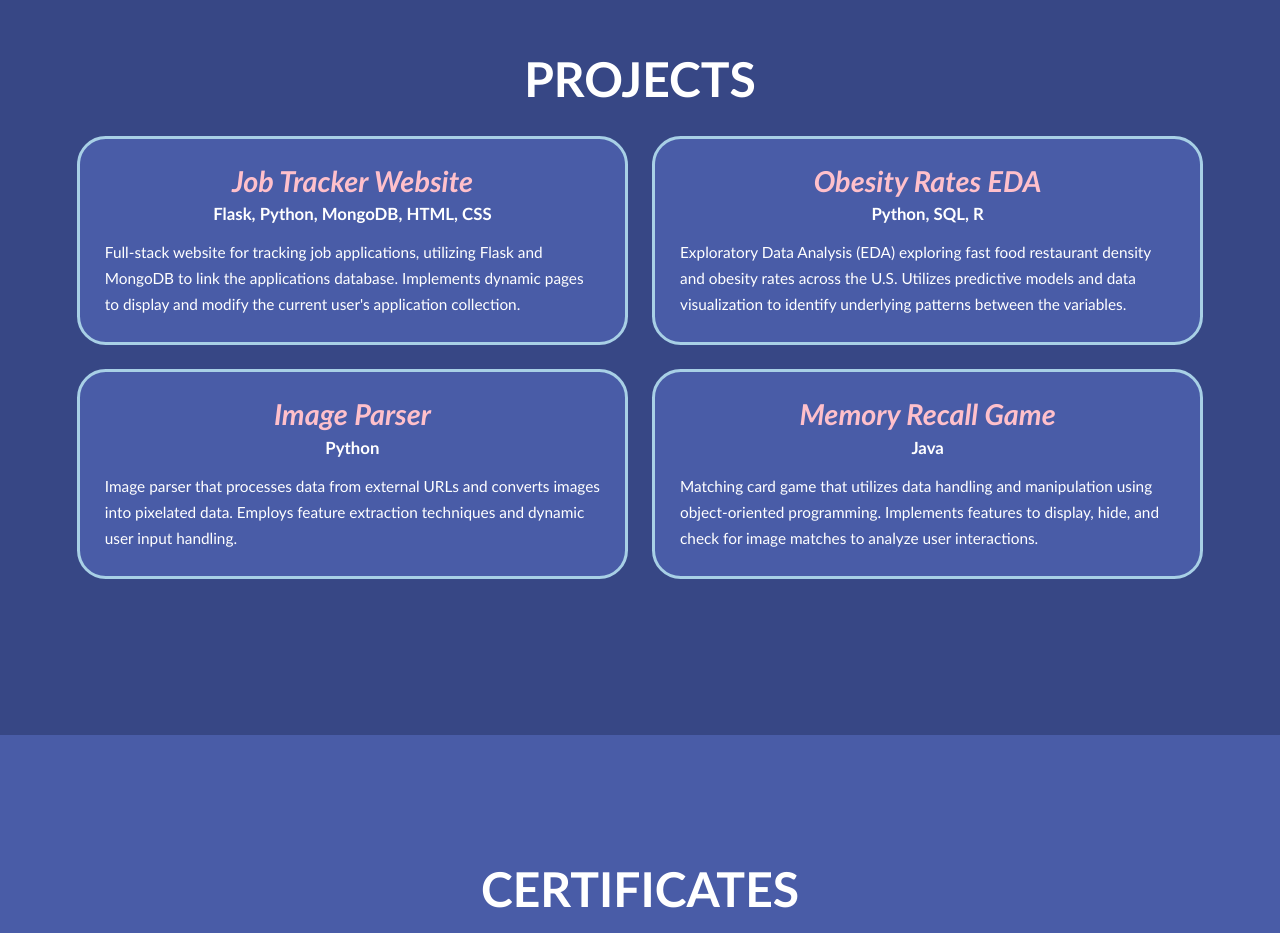
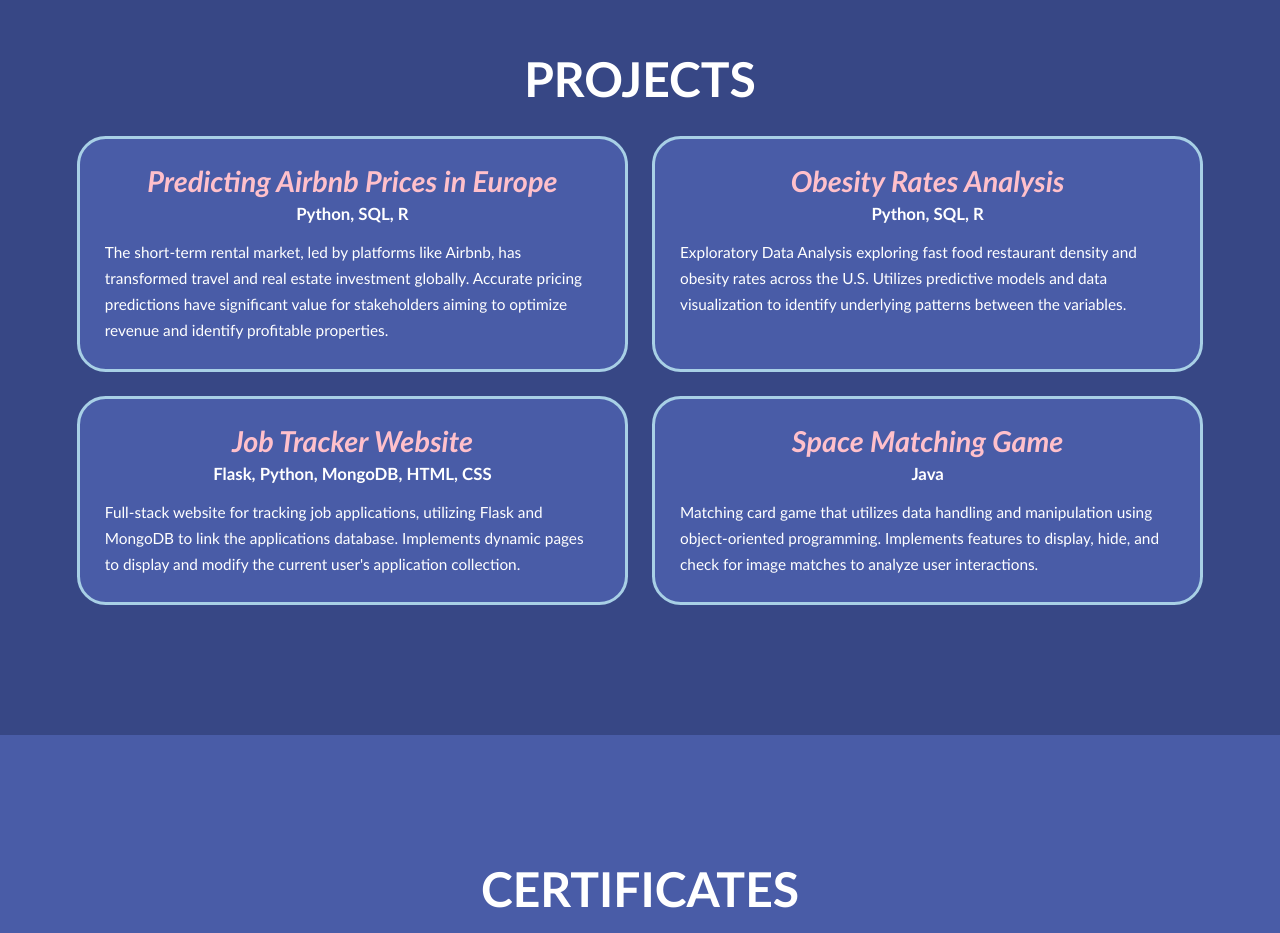
Before and after one commit to reeseburns/Portfolio, a plain HTML site: page index.html in a window 1280 px wide. Shown: the part 2380-3313 px from the top of the page. Drawn offline with nearby package versions, Linux system fonts and the light colour scheme.

Commit message:
Update index.html

```diff
--- a/index.html
+++ b/index.html
@@ -146,6 +146,34 @@
         <div class="projects-container">
             <div class="project-box">
                 <div class="project-info">
+                    <a href="https://github.com/reeseburns/Predicting-Airbnb-Prices" target="_blank" rel="noopener noreferrer">
+                        <h4><strong><i>Predicting Airbnb Prices in Europe</i></strong></h4>
+                        <h5>Python, SQL, R</h5>
+                        <p>The short-term rental market, led by platforms like Airbnb,
+                            has transformed travel and real estate investment globally.
+                            Accurate pricing predictions have significant value for stakeholders
+                            aiming to optimize revenue and identify profitable properties.
+                        </p>
+                    </a>
+                </div>
+            </div>
+
+            <div class="project-box">
+                <div class="project-info">
+                    <a href="https://github.com/reeseburns/Paper-ObesityRates" target="_blank" rel="noopener noreferrer">
+                        <h4><strong><i>Obesity Rates Analysis</i></strong></h4>
+                        <h5>Python, SQL, R</h5>
+                        <p>Exploratory Data Analysis exploring fast food restaurant
+                            density and obesity rates across the U.S. Utilizes
+                            predictive models and data visualization to identify
+                            underlying patterns between the variables.
+                        </p>
+                    </a>
+                </div>
+            </div>
+
+            <div class="project-box">
+                <div class="project-info">
                     <a href="https://github.com/reeseburns/Project-JobWebsite" target="_blank" rel="noopener noreferrer">
                         <h4><strong><i>Job Tracker Website</i></strong></h4>
                         <h5>Flask, Python, MongoDB, HTML, CSS</h5>
@@ -160,35 +188,8 @@
 
             <div class="project-box">
                 <div class="project-info">
-                    <a href="https://github.com/reeseburns/Paper-ObesityRates" target="_blank" rel="noopener noreferrer">
-                        <h4><strong><i>Obesity Rates EDA</i></strong></h4>
-                        <h5>Python, SQL, R</h5>
-                        <p>Exploratory Data Analysis (EDA) exploring fast food restaurant
-                            density and obesity rates across the U.S. Utilizes
-                            predictive models and data visualization to identify
-                            underlying patterns between the variables.
-                        </p>
-                    </a>
-                </div>
-            </div>
-
-            <div class="project-box">
-                <div class="project-info">
-                    <a href="https://github.com/reeseburns/Project-ImageParser.git" target="_blank" rel="noopener noreferrer">
-                        <h4><strong><i>Image Parser</i></strong></h4>
-                        <h5>Python</h5>
-                        <p>Image parser that processes data from external URLs
-                            and converts images into pixelated data. Employs feature
-                            extraction techniques and dynamic user input handling.
-                        </p>
-                    </a>
-                </div>
-            </div>
-
-            <div class="project-box">
-                <div class="project-info">
                     <a href="https://github.com/reeseburns/Project-MemoryRecallGame.git" target="_blank" rel="noopener noreferrer">
-                        <h4><strong><i>Memory Recall Game</i></strong></h4>
+                        <h4><strong><i>Space Matching Game</i></strong></h4>
                         <h5>Java</h5>
                         <p>Matching card game that utilizes data handling and
                             manipulation using object-oriented programming. Implements
```
